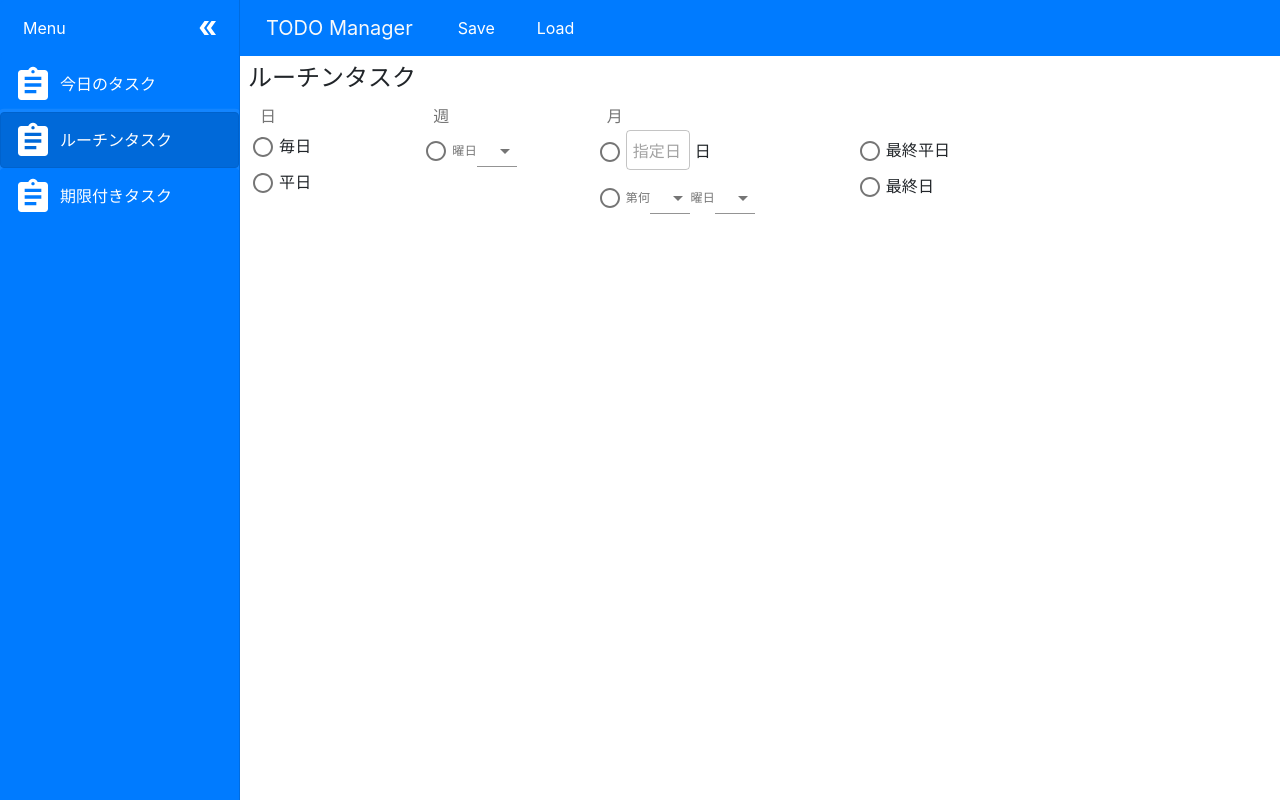
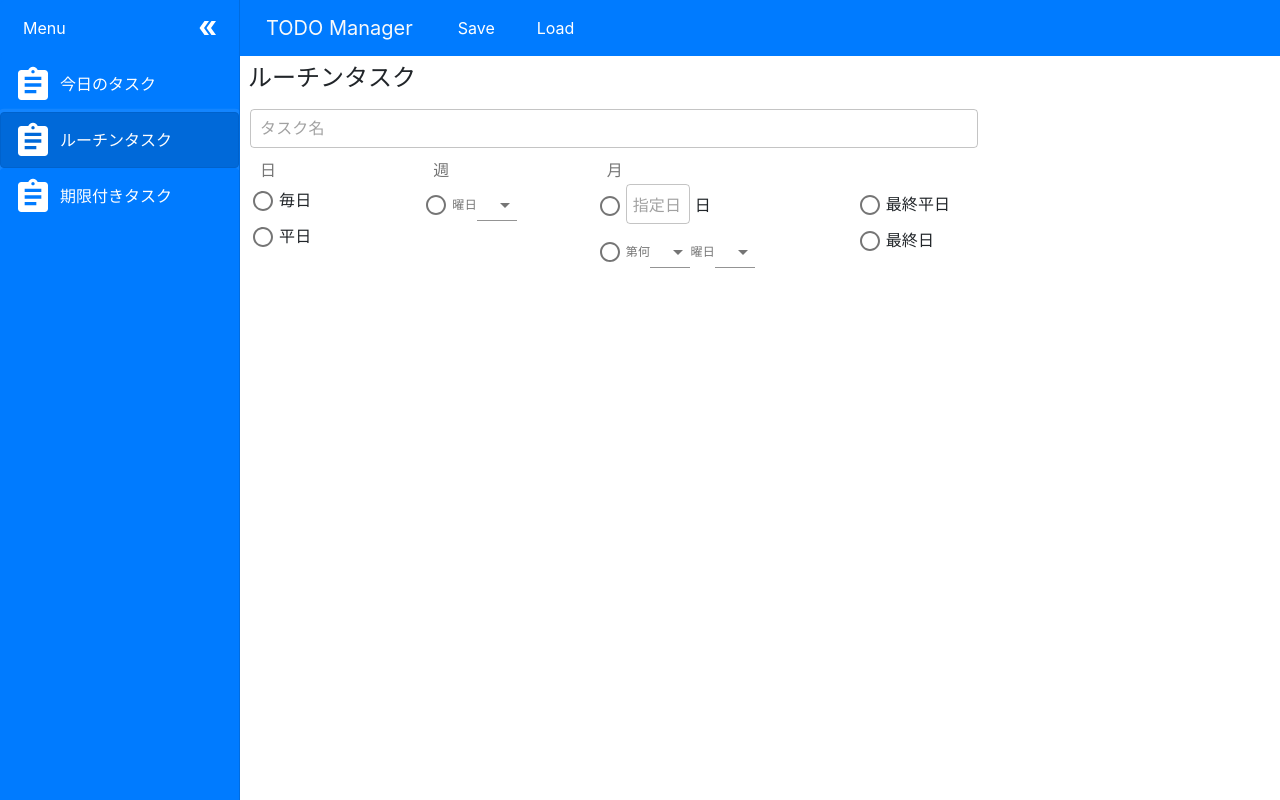
Before and after one commit to ritafuni/todo-manager, a React (Create React App) app: page / in a window 1280 px wide. Both pictures are taken after a click on the button "ルーチンタスク". Built offline with nearby package versions, Linux system fonts and the light colour scheme.

Commit message:
added routine name form

```diff
--- a/src/Components/Routines.jsx
+++ b/src/Components/Routines.jsx
@@ -69,12 +69,21 @@ const RadioGrid = styled(Grid)`
   margin-left: 20px;
 `;
 
+const RoutineNameField = styled(TextField)`
+  margin: 0 0 15px 10px;
+  width: 70%;
+  > div > input {
+    padding: 10px;
+  }
+`;
+
 const Title = styled.h4`
   padding: 8px;
 `;
 
 function Routines(props){
   const initRoutine = {
+    name: '',
     type: '',
     weekDOW: '',
     monthDay: '',
@@ -102,13 +111,20 @@ function Routines(props){
       <Title>
         ルーチンタスク
       </Title>
+      <RoutineNameField placeholder="タスク名" variant="outlined" value={routine.name}
+        onChange={(event) => ChangeRoutine({
+          ...routine,
+          name: event.target.value
+        })}
+      />
       <FormControl component="fieldset">
         <RadioGrid container spacing={0}>
           <Grid container item xs={2} spacing={0} alignContent="flex-start">
             <FormLabel component="legend">日</FormLabel>
             <RadioGroup aria-label="day" name="day" value={routine.type}
               onChange={(event) => ChangeRoutine({
-                type: event.target.value,
+                name: routine.name,
+                type: event.target.value
               })}
             >
               <CustomFormControlLabel value="everyday" control={<Radio />} label="毎日" />
@@ -119,6 +135,7 @@ function Routines(props){
             <FormLabel component="legend">週</FormLabel>
             <RadioGroup aria-label="week" name="week" value={routine.type}
               onChange={(event) => ChangeRoutine({
+                name: routine.name,
                 type: event.target.value
               })}
             >
@@ -128,6 +145,7 @@ function Routines(props){
                 <Select
                   value={routine.weekDOW}
                   onChange={(event) => ChangeRoutine({
+                    name: routine.name,
                     type: 'every-day-of-week',
                     weekDOW: event.target.value
                   })}
@@ -148,13 +166,15 @@ function Routines(props){
             <FormLabel component="legend">月</FormLabel>
             <RadioGroup aria-label="month" name="month" value={routine.type}
               onChange={(event) => ChangeRoutine({
+                name: routine.name,
                 type: event.target.value
               })}
             >
               <CustomFormControlLabel value="selected-day" control={<Radio />} label={
                 <ControlLabelDiv>
-                  <CustomTextField id="outlined-basic" placeholder="指定日" variant="outlined" value={routine.monthDay}
+                  <CustomTextField placeholder="指定日" variant="outlined" value={routine.monthDay}
                     onChange={(event) => ChangeRoutine({
+                      name: routine.name,
                       type: 'selected-day',
                       monthDay: event.target.value
                     })}
@@ -168,6 +188,7 @@ function Routines(props){
                   <Select
                     value={routine.monthWeekNum}
                     onChange={(event) => ChangeRoutine({
+                      name: routine.name,
                       type: 'selected-day-of-week',
                       monthWeekNum: event.target.value,
                       monthDOW: routine.monthDOW
@@ -183,6 +204,7 @@ function Routines(props){
                   <Select
                     value={routine.monthDOW}
                     onChange={(event) => ChangeRoutine({
+                      name: routine.name,
                       type: 'selected-day-of-week',
                       monthWeekNum: routine.monthWeekNum,
                       monthDOW: event.target.value
@@ -205,6 +227,7 @@ function Routines(props){
             <HiddenFormLabel component="legend">月</HiddenFormLabel>
             <RadioGroup aria-label="month" name="month" value={routine.type}
               onChange={(event) => ChangeRoutine({
+                name: routine.name,
                 type: event.target.value
               })}
             >
```
